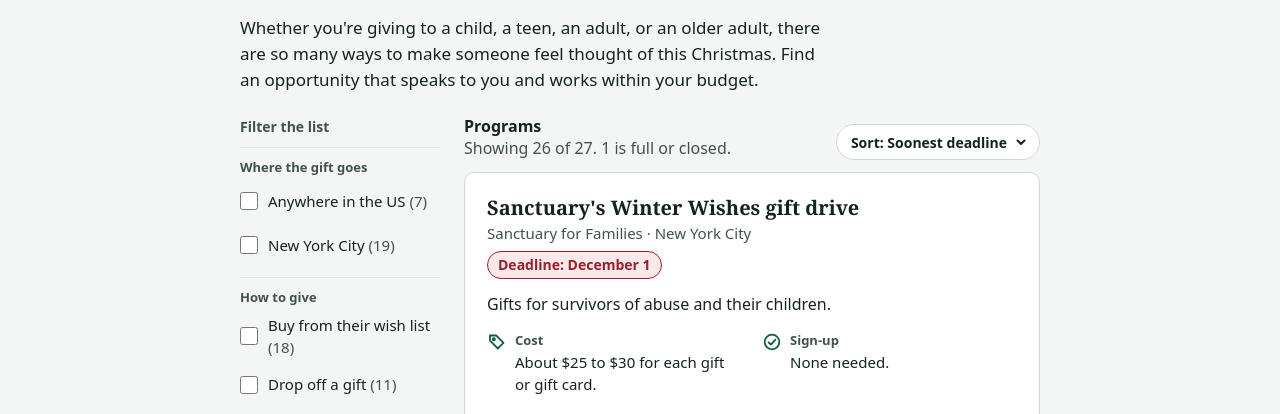
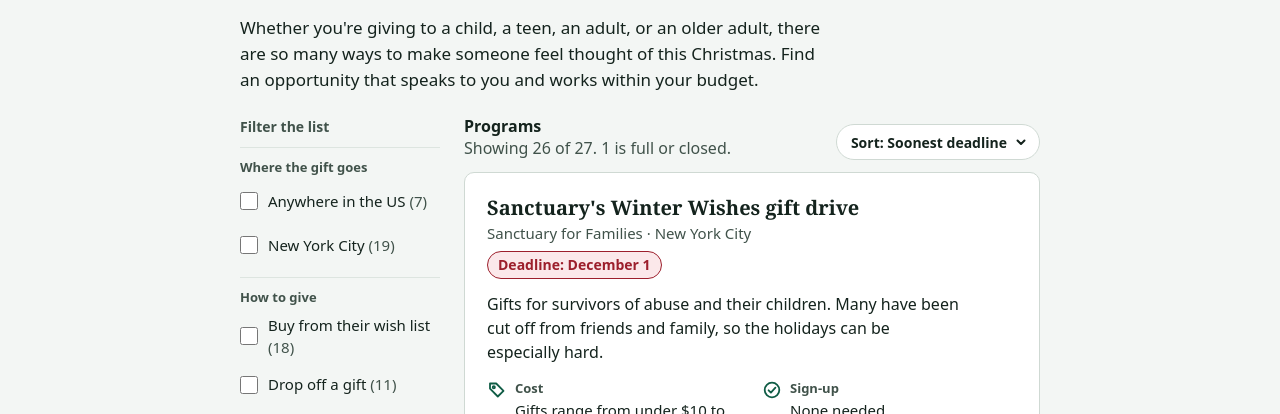
Before and after one commit to crystmas/christmas-giving-list, a plain HTML site: page index.html in a window 1280 px wide. Shown: the part 162-576 px from the top of the page. Drawn offline with Linux system fonts and the light colour scheme.

Commit message:
Update the Sanctuary for Families summary and cost
Co-Authored-By: Claude Opus 5.5 <noreply@anthropic.com>
Claude-Session: https://claude.ai/code/session_01R2yiMpDAzaJMHyWFLZMk5x

```diff
--- a/index.html
+++ b/index.html
@@ -1012,10 +1012,10 @@ const PROGRAMS = [
       "nyc"
     ],
     "status": "open",
-    "summary": "Gifts for survivors of abuse and their children.",
+    "summary": "Gifts for survivors of abuse and their children. Many have been cut off from friends and family, so the holidays can be especially hard.",
     "about": "Sanctuary for Families is a New York City nonprofit, founded in 1984. It helps people who have lived through domestic violence or sex trafficking with shelter, counseling, legal help, and job training.",
     "whoText": "Adults and children who are survivors of abuse",
-    "cost": "About $25 to $30 for each gift or gift card.",
+    "cost": "Gifts range from under $10 to about $100.",
     "costMin": 8,
     "deadline": "2026-12-01",
     "steps": [
```
